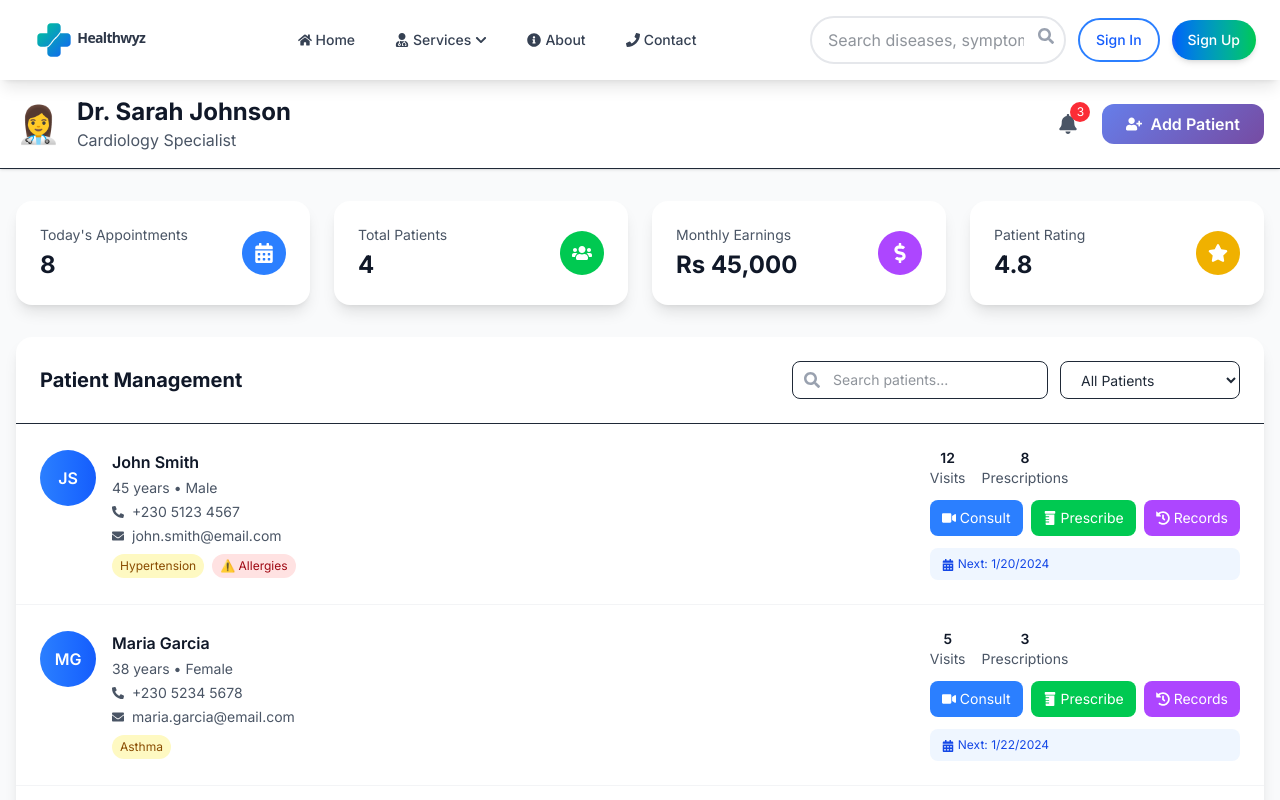
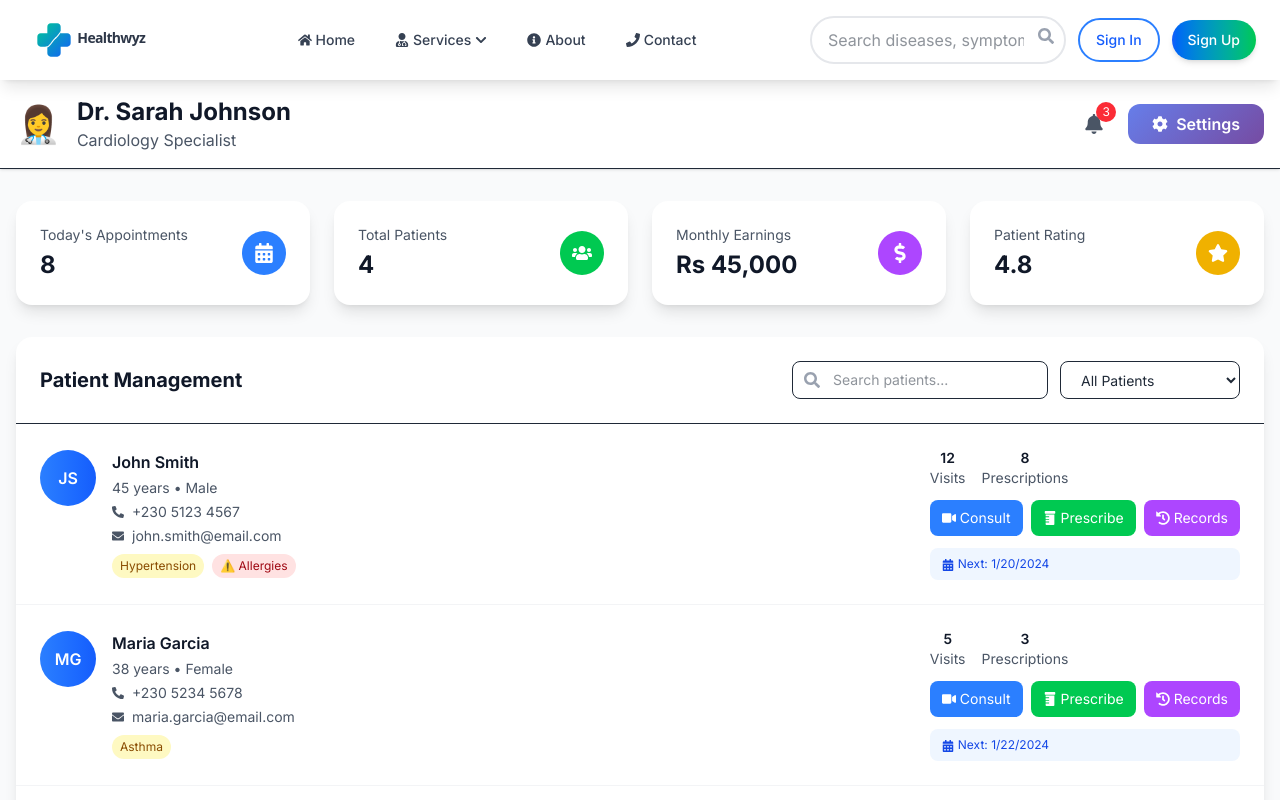
Before and after one commit to guillaume1146/healthways-typescript, a Next.js app: page /doctor/dashboard in a window 1280 px wide. Shown: the top 800 px of the page. Built offline with nearby package versions, Linux system fonts and the light colour scheme.

Commit message:
add settings redirection

```diff
--- a/app/doctor/dashboard/page.tsx
+++ b/app/doctor/dashboard/page.tsx
@@ -19,7 +19,8 @@ import {
   FaNotesMedical,
   FaPhoneAlt,
   FaEnvelope,
-  FaEllipsisV
+  FaEllipsisV,
+  FaCog
 } from 'react-icons/fa'
 import { useDoctorStore } from '../lib/data-store'
 
@@ -174,15 +175,11 @@ export default function EnhancedDoctorDashboard() {
 
   return (
     <div className="min-h-screen bg-gray-50">
-      {/* Header - Mobile Responsive */}
       <div className="bg-white shadow-sm border-b sticky top-0 z-40">
         <div className="container mx-auto px-4 py-4">
           <div className="flex items-center justify-between">
             <div className="flex items-center gap-4">
-              <button
-                onClick={() => setShowMobileMenu(!showMobileMenu)}
-                className="lg:hidden text-gray-600"
-              >
+              <button  onClick={() => setShowMobileMenu(!showMobileMenu)} className="lg:hidden text-gray-600" >
                 <FaEllipsisV />
               </button>
               <div className="text-3xl md:text-4xl">{profile.avatar}</div>
@@ -199,11 +196,11 @@ export default function EnhancedDoctorDashboard() {
                 </span>
               </button>
               <Link
-                href="/doctor/patients/new"
-                className="hidden md:flex btn-gradient px-4 md:px-6 py-2 items-center gap-2"
+                href="/doctor/settings"
+                className="btn-gradient px-4 md:px-6 py-2 flex items-center gap-2"
               >
-                <FaUserPlus />
-                <span className="hidden md:inline">Add Patient</span>
+                <FaCog />
+                <span className="hidden md:inline">Settings</span>
               </Link>
             </div>
           </div>
```
